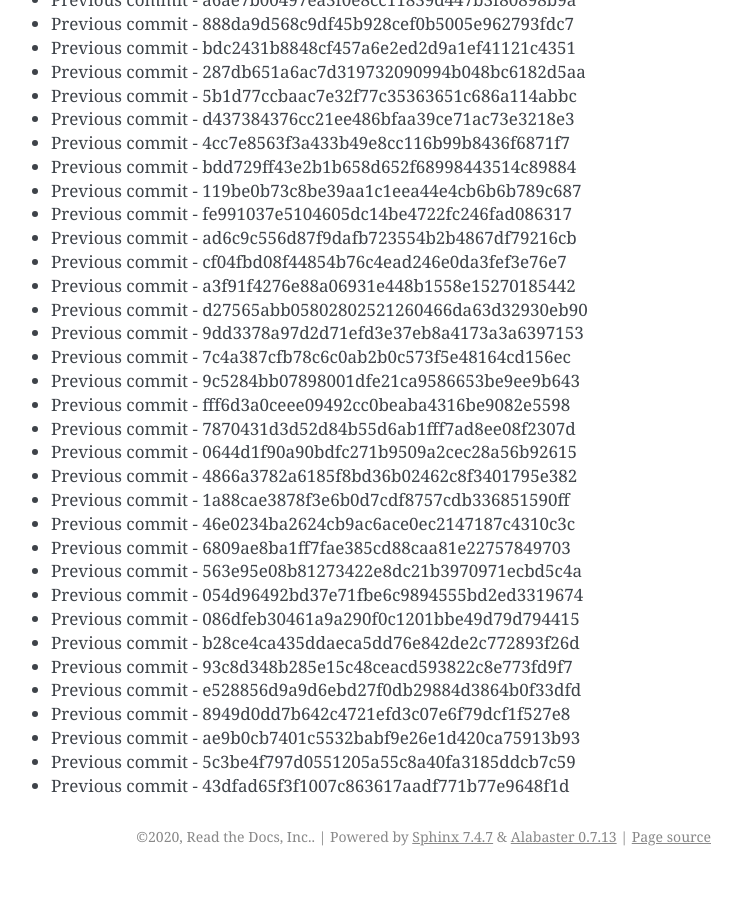
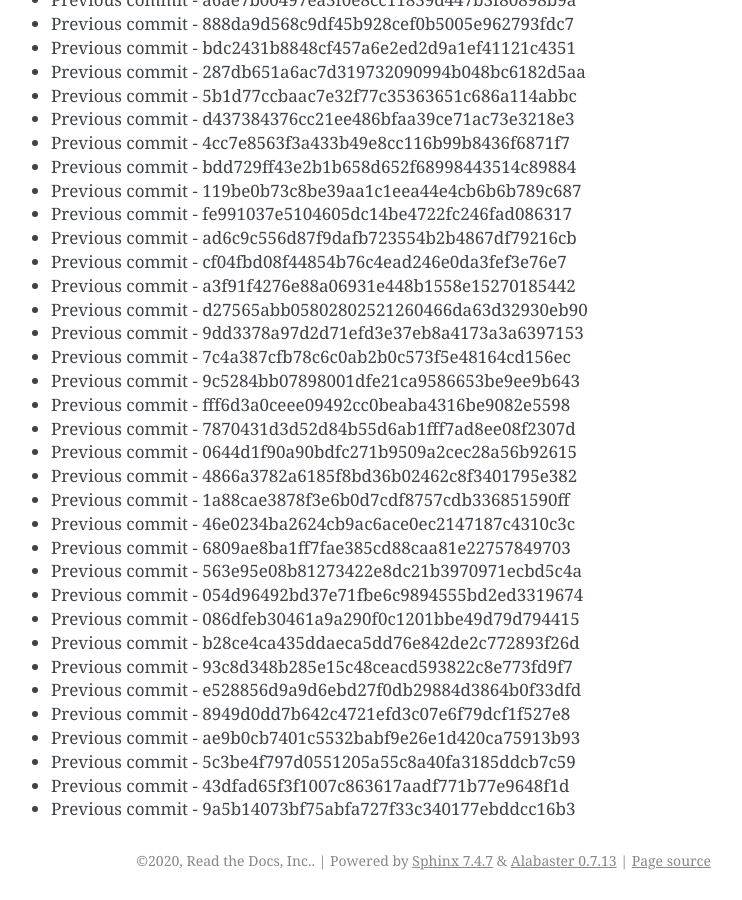
Before and after one commit to readthedocs/rtd-git-stresstest, a Sphinx documentation site: the page built from docs/updates.rst, in a window 1280 px wide and 900 px high, scrolled down 54103 px. Shown: the whole window, without its empty margins (399-1141 px from the left). Built offline with Sphinx 7.4.7, drawn with Linux system fonts in a browser that asks for light colours; before the commit the page ends 54979 px from its top, so only the background shows below that.

Commit message:
Generating commit from previous: 9a5b14073bf75abfa727f33c340177ebddcc16b3

```diff
--- a/docs/updates.rst
+++ b/docs/updates.rst
@@ -2305,3 +2305,4 @@ It can be tested for any performance characteristics.
 * Previous commit - ae9b0cb7401c5532babf9e26e1d420ca75913b93
 * Previous commit - 5c3be4f797d0551205a55c8a40fa3185ddcb7c59
 * Previous commit - 43dfad65f3f1007c863617aadf771b77e9648f1d
+* Previous commit - 9a5b14073bf75abfa727f33c340177ebddcc16b3
```
